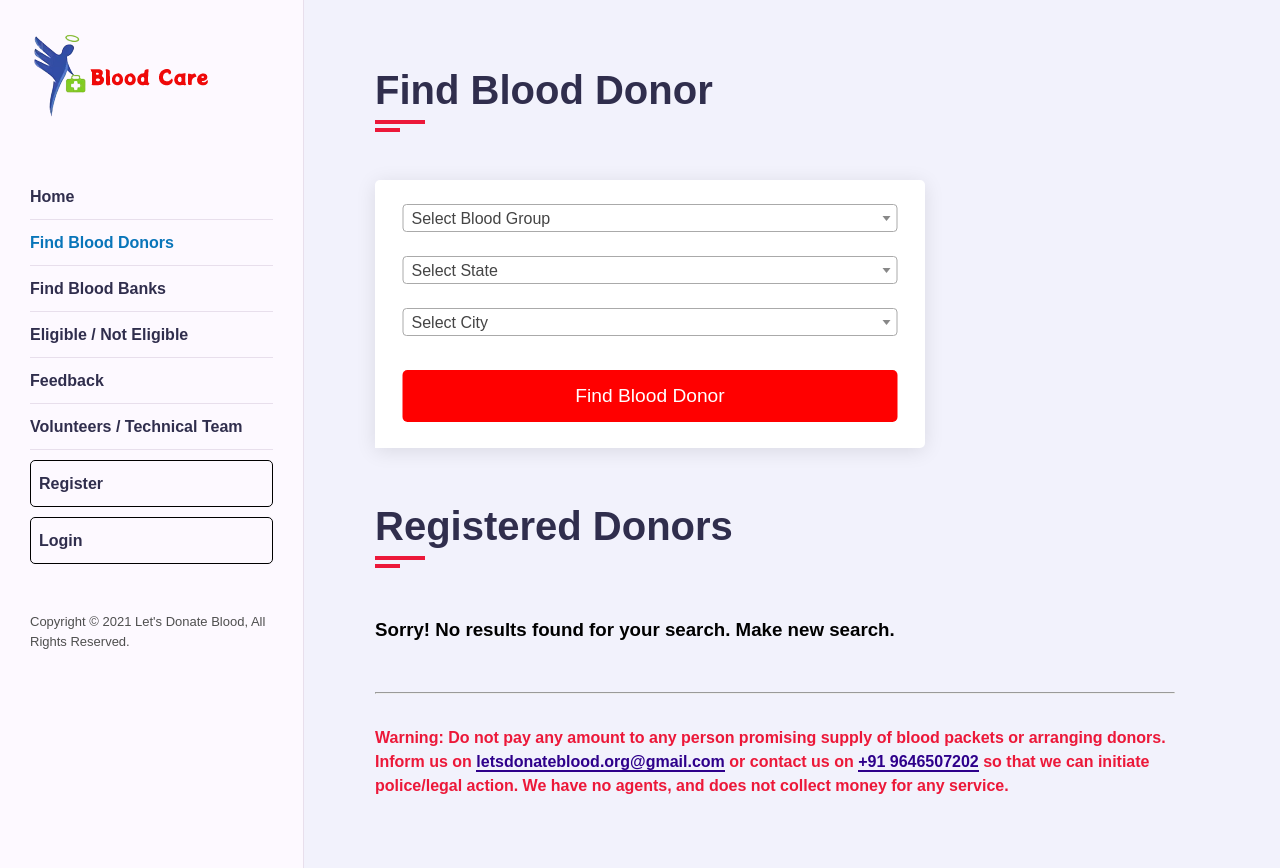
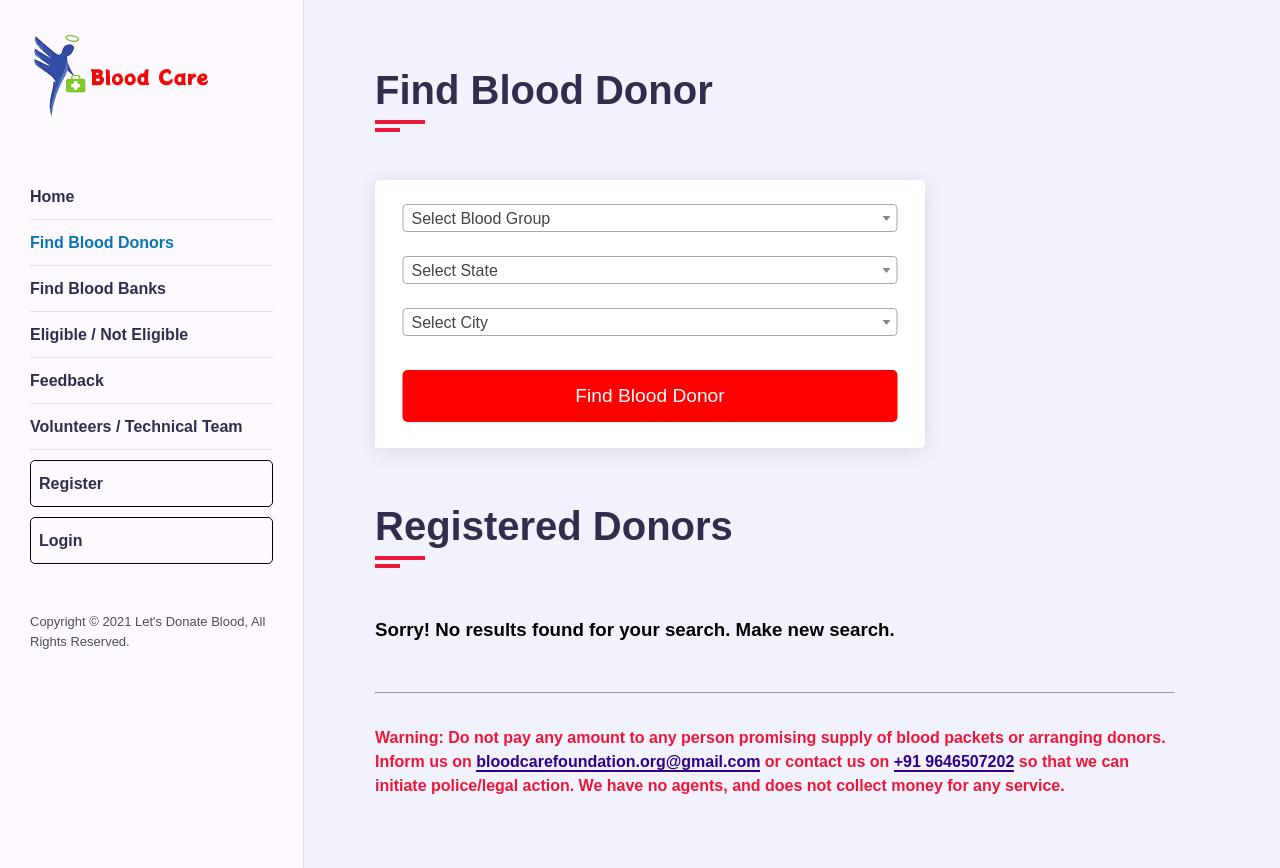
Before and after one commit to giftforyouclub/1234, a Django app: page /find_donor in a window 1280 px wide. Run offline with Django 3.2, Linux system fonts and the light colour scheme; data that the repository does not hold is empty; parts of the project's set-up code (start-up, migrations or seed data) failed here and were passed over; some libraries are stand-ins or nearby versions.

Commit message:
Update find_donor.html

```diff
--- a/BloodDonation/templates/find_donor.html
+++ b/BloodDonation/templates/find_donor.html
@@ -97,7 +97,7 @@
 
                 <br><br><hr>
 
-                <p id="warning">Warning: Do not pay any amount to any person promising supply of blood packets or arranging donors. Inform us on <a href="">letsdonateblood.org@gmail.com</a> or contact us on <a href="">+91 9646507202</a> so that we can initiate police/legal action. We have no agents, and does not collect money for any service.</p>
+                <p id="warning">Warning: Do not pay any amount to any person promising supply of blood packets or arranging donors. Inform us on <a href="">bloodcarefoundation.org@gmail.com</a> or contact us on <a href="">+91 9646507202</a> so that we can initiate police/legal action. We have no agents, and does not collect money for any service.</p>
 
             </div>
         </div>
```
